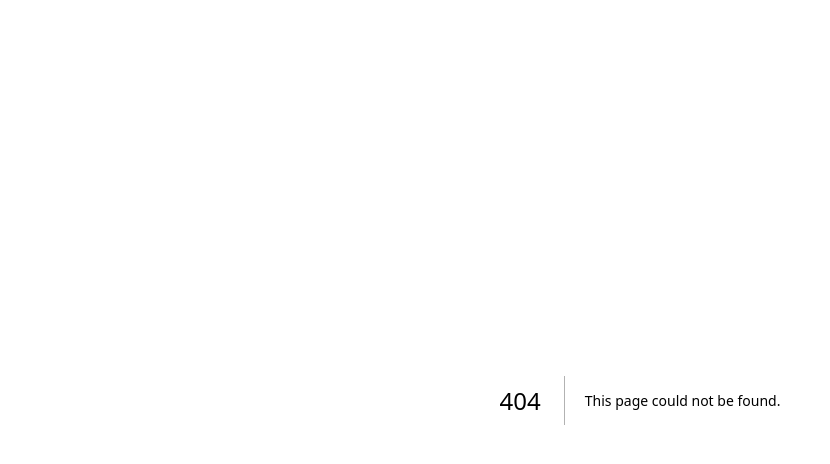
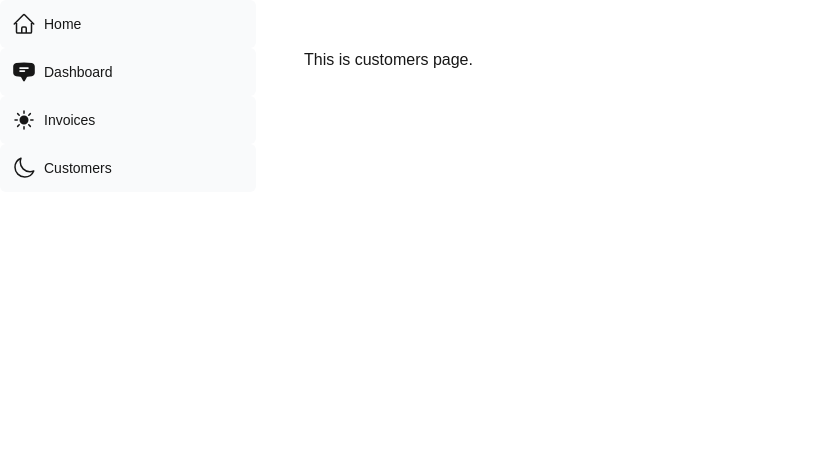
Before and after one commit to hooooooouzx/meet-ethan-web, a Next.js app: page /dashboard/customers in a window 1280 px wide. Before the commit this address had no page. Shown: the top 464 px of the page, without its empty margins (0-830 px from the left). Built offline with nearby package versions, Linux system fonts and the light colour scheme.

Commit message:
add:nav and links

```diff
--- /dev/null
+++ b/app/dashboard/customers/page.tsx
@@ -0,0 +1,8 @@
+
+export default function Page(){
+    return (
+        <div>
+            This is customers page.
+        </div>
+    );
+}
--- /dev/null
+++ b/app/dashboard/invoices/page.tsx
@@ -0,0 +1,8 @@
+
+export default function Page(){
+    return (
+        <div>
+            This is invoices page.
+        </div>
+    );
+}
--- /dev/null
+++ b/app/dashboard/layout.tsx
@@ -0,0 +1,12 @@
+import SideNav from '../ui/dashboard/sidenav';
+
+export default function Layout({ children }: { children: React.ReactNode }) {
+  return (
+    <div className="flex h-screen flex-col md:flex-row md:overflow-hidden">
+      <div className="w-full flex-none md:w-64">
+        <SideNav />
+      </div>
+      <div className="flex-grow p-6 md:overflow-y-auto md:p-12">{children}</div>
+    </div>
+  );
+}
--- /dev/null
+++ b/app/dashboard/page.tsx
@@ -0,0 +1,7 @@
+export default function Page(){
+    return (
+        <div>
+            The Secondary Page of Ethan's Personal Website
+        </div>
+    );
+}
--- a/app/page.tsx
+++ b/app/page.tsx
@@ -1,8 +1,10 @@
 import Image from "next/image";
+import { inter } from '@/app/ui/fonts';
+
 
 export default function Home() {
   return (
-    <div className="grid grid-rows-[20px_1fr_20px] items-center justify-items-center min-h-screen p-8 pb-20 gap-16 sm:p-20 font-[family-name:var(--font-geist-sans)]">
+    <div className={`${inter.className} antialiased`}>
       Welcome to Ethan's Personal Website!
     </div>
   );
--- /dev/null
+++ b/app/ui/dashboard/nav-links.tsx
@@ -0,0 +1,34 @@
+import { ChatBubbleBottomCenterTextIcon } from '@heroicons/react/20/solid';
+import {
+    HomeIcon,
+    MoonIcon,
+  } from '@heroicons/react/24/outline';
+import { SunIcon } from '@heroicons/react/24/solid';
+ import Link from 'next/link';
+
+ const links = [
+    { name: 'Home', href: '/', icon: HomeIcon },
+    { name: 'Dashboard', href: '/dashboard', icon: ChatBubbleBottomCenterTextIcon },
+    { name: 'Invoices', href: '/dashboard/invoices', icon: SunIcon },
+    { name: 'Customers', href: '/dashboard/customers', icon: MoonIcon },
+  ];
+
+  export default function NavLinks() {
+    return (
+      <>
+        {links.map((link) => {
+          const LinkIcon = link.icon;
+          return (
+            <Link
+              key={link.name}
+              href={link.href}
+              className="flex h-[48px] grow items-center justify-center gap-2 rounded-md bg-gray-50 p-3 text-sm font-medium hover:bg-sky-100 hover:text-blue-600 md:flex-none md:justify-start md:p-2 md:px-3"
+            >
+              <LinkIcon className="w-6" />
+              <p className="hidden md:block">{link.name}</p>
+            </Link>
+          );
+        })}
+      </>
+    );
+  }
--- /dev/null
+++ b/app/ui/dashboard/sidenav.tsx
@@ -0,0 +1,7 @@
+import NavLinks from './nav-links';
+
+export default function SideNav(){
+    return (
+        <NavLinks/>
+    );
+}
--- /dev/null
+++ b/app/ui/fonts.ts
@@ -0,0 +1,3 @@
+import { Inter } from 'next/font/google';
+
+export const inter = Inter({ subsets: ['latin'] });
```
Also changed, not shown: package.json (+7 -5 lines), 1 other file (tests, documents, lock files or other folders).
